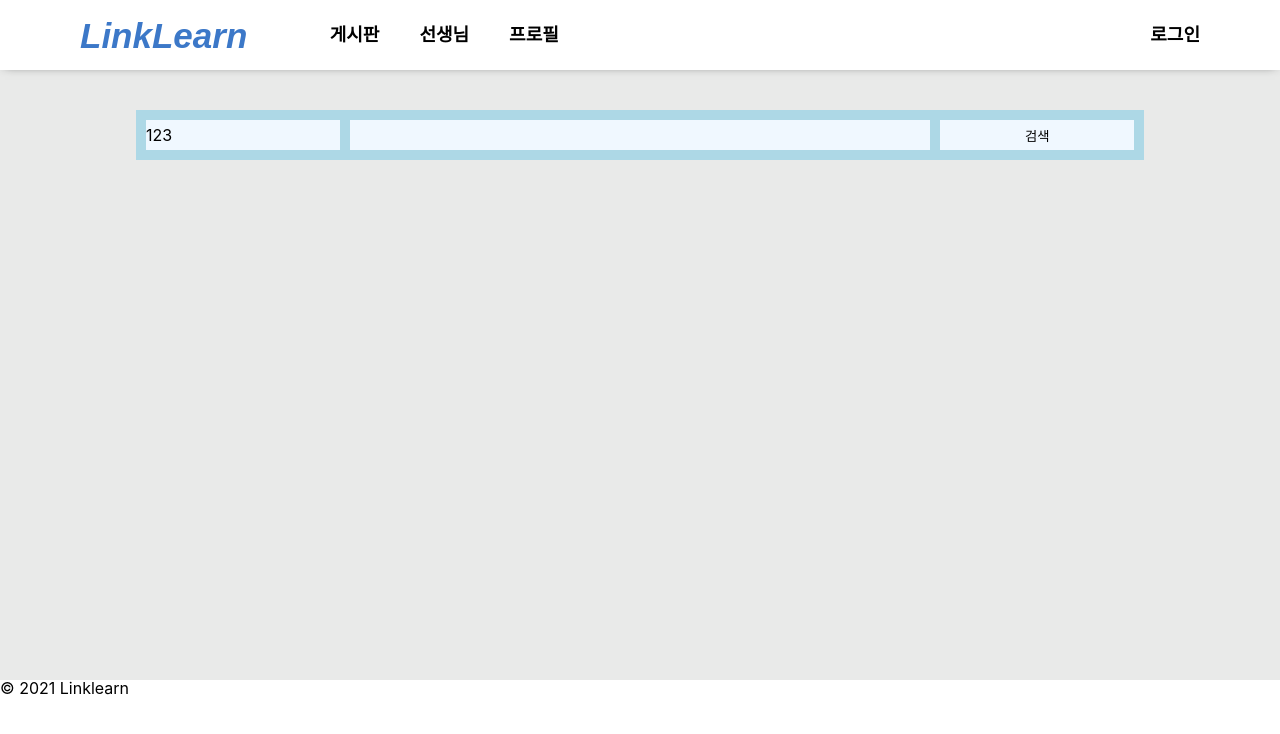
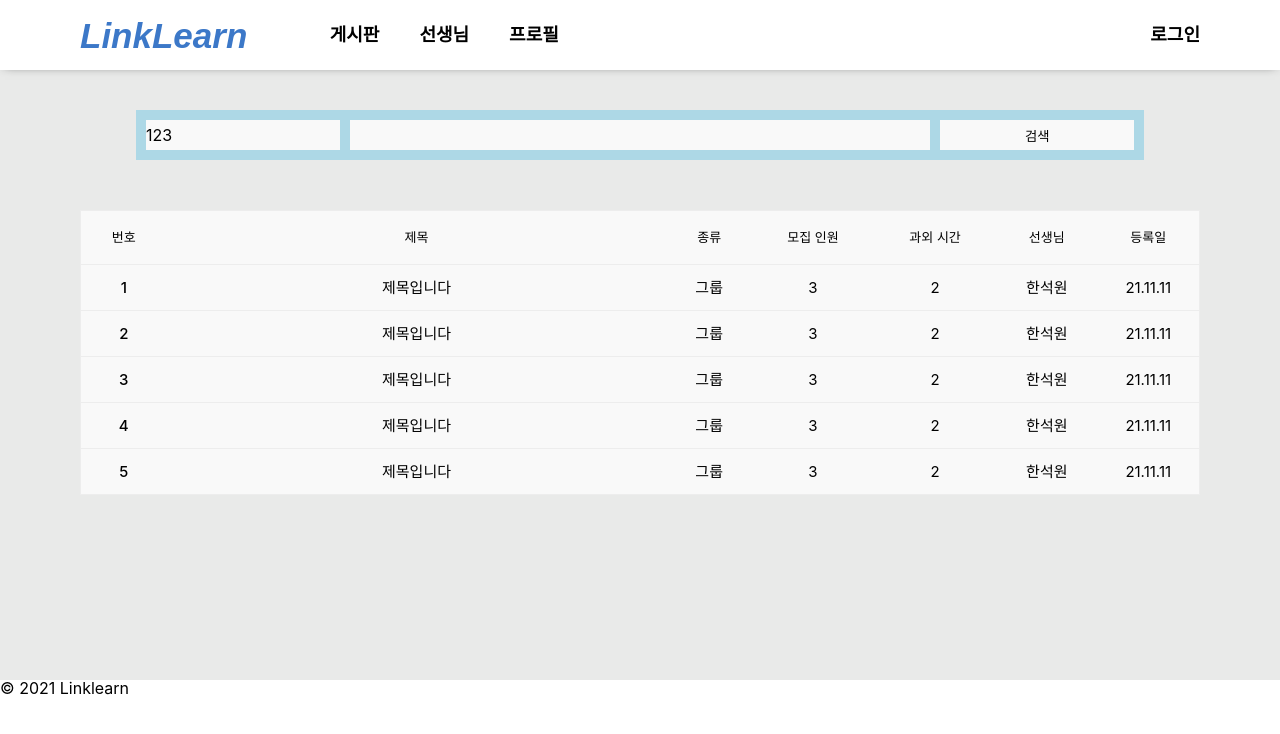
Before and after one commit to 1st-WnC-Programming/Linklearn, a React (Create React App) app in the folder front-end/: page /#/Board in a window 1280 px wide. Shown: the top 734 px of the page. Built offline with nearby package versions, Linux system fonts and the light colour scheme.

Commit message:
add boardlist

```diff
--- a/front-end/src/routes/Board.js
+++ b/front-end/src/routes/Board.js
@@ -31,14 +31,14 @@ const SearchBox = styled.div`
   display: flex;
 `;
 const SortTitle = styled.div`
-  background-color: aliceblue;
+  background-color: #f9f9f9;
   width: 20%;
   height: 100%;
   line-height: 30px;
   margin-right: 10px;
 `;
 const SeacrchInput = styled.input`
-  background-color: aliceblue;
+  background-color: #f9f9f9;
   width: 60%;
   height: 100%;
   line-height: 30px;
@@ -47,9 +47,50 @@ const SeacrchInput = styled.input`
 `;
 const SearchButton = styled.button`
   width: 20%;
-  background-color: aliceblue;
+  background-color: #f9f9f9;
 `;
-
+const Table = styled.table`
+  width: 100%;
+  border: 1px solid #ededed;
+`;
+const Row = styled.tr`
+  border-bottom: 1px solid #ededed;
+  font-size: 13px;
+  background-color: #f9f9f9;
+  &:first-child {
+    & > th {
+      padding: 20px;
+    }
+  }
+  #title {
+    width: 500px;
+  }
+  & > td {
+    padding: 15px;
+    font-size: 15px;
+    text-align: center;
+    &:first-child {
+      font-weight: 500;
+    }
+  }
+`;
+const contentList = () => {
+  const result = [];
+  for (let i = 0; i < 5; i++) {
+    result.push(
+      <Row>
+        <td>{i + 1}</td>
+        <td id='title'>제목입니다</td>
+        <td>그룹</td>
+        <td>3</td>
+        <td>2</td>
+        <td>한석원</td>
+        <td>21.11.11</td>
+      </Row>,
+    );
+  }
+  return result;
+};
 const Board = () => {
   return (
     <div className='inner'>
@@ -58,7 +99,22 @@ const Board = () => {
         <SeacrchInput></SeacrchInput>
         <SearchButton>검색</SearchButton>
       </SearchBox>
-      <Container></Container>
+      <Container>
+        <Table>
+          <thead>
+            <Row>
+              <th>번호</th>
+              <th id='title'>제목</th>
+              <th>종류</th>
+              <th>모집 인원</th>
+              <th>과외 시간</th>
+              <th>선생님</th>
+              <th>등록일</th>
+            </Row>
+          </thead>
+          <tbody>{contentList()}</tbody>
+        </Table>
+      </Container>
     </div>
   );
 };
```
